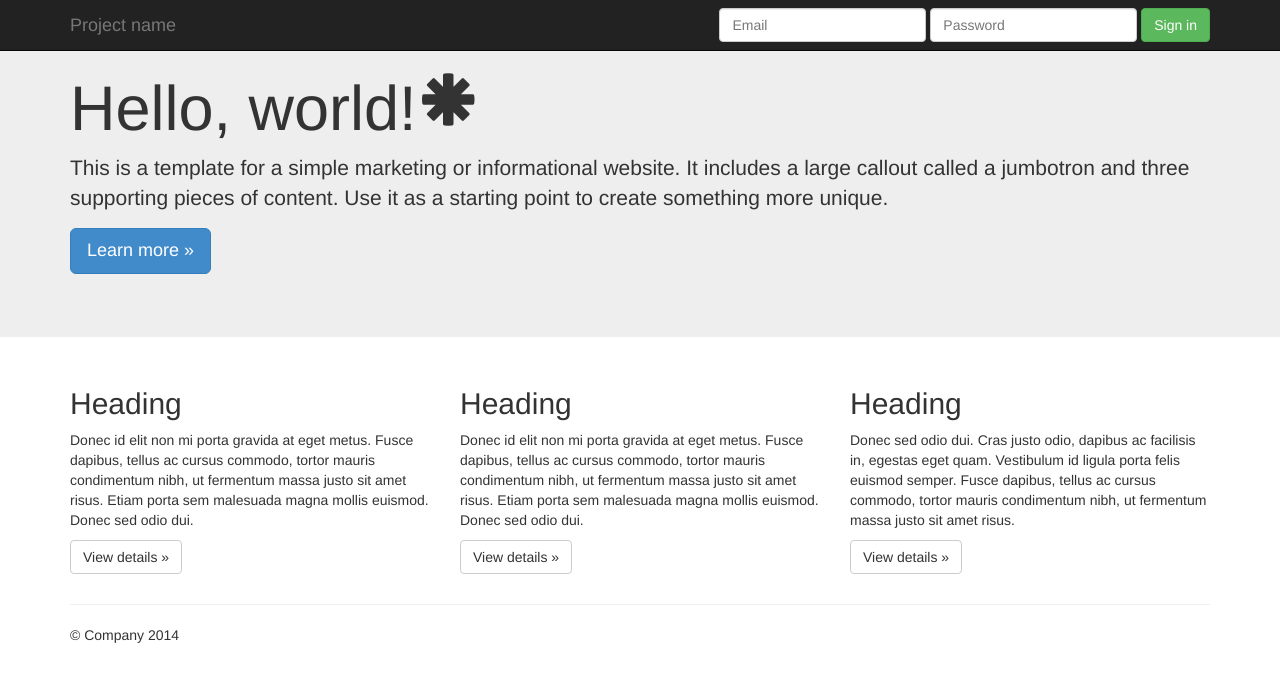
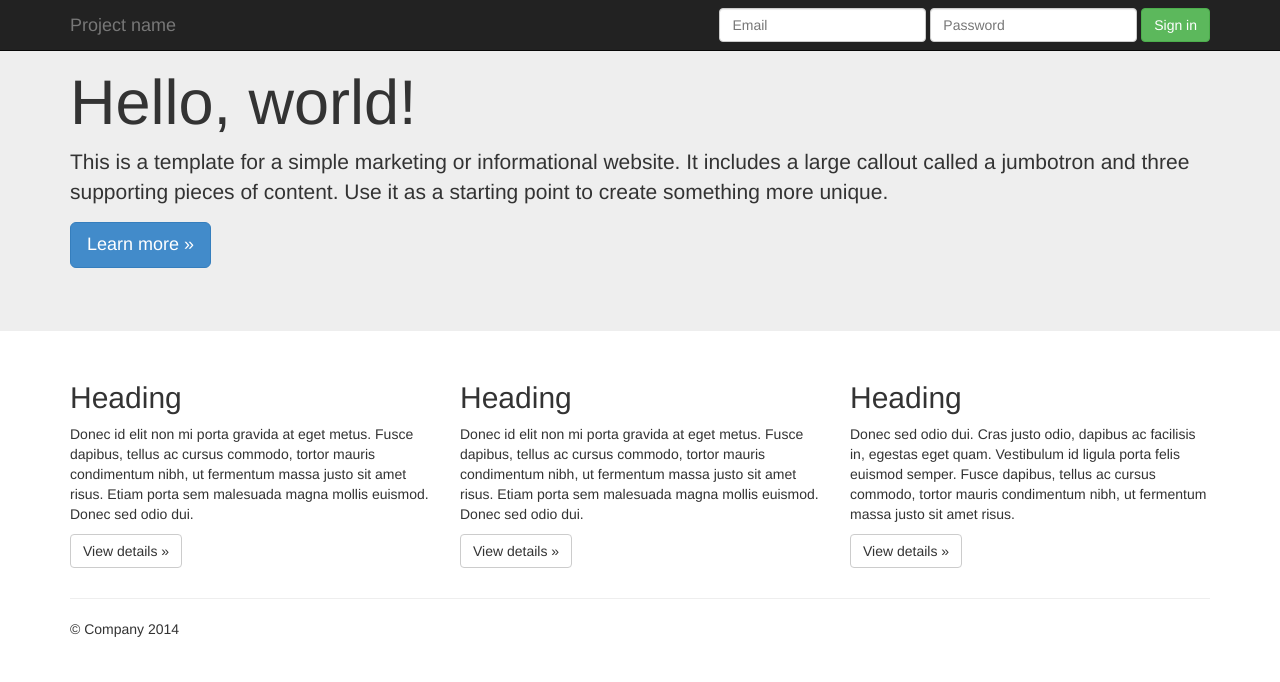
Before and after one commit to tonyspiro/grunt-html5-boilerplate, a plain HTML site: page index.html in a window 1280 px wide. Drawn offline with nearby package versions, Linux system fonts and the light colour scheme.

Commit message:
removed font test

```diff
--- a/index.html
+++ b/index.html
@@ -44,7 +44,7 @@
   <!-- Main jumbotron for a primary marketing message or call to action -->
   <div class="jumbotron">
     <div class="container">
-      <h1>Hello, world!<span class="glyphicon glyphicon-asterisk"></span></h1>
+      <h1>Hello, world!</h1>
       <p>This is a template for a simple marketing or informational website. It includes a large callout called a jumbotron and three supporting pieces of content. Use it as a starting point to create something more unique.</p>
       <p><a class="btn btn-primary btn-lg" role="button">Learn more &raquo;</a></p>
     </div>
```
